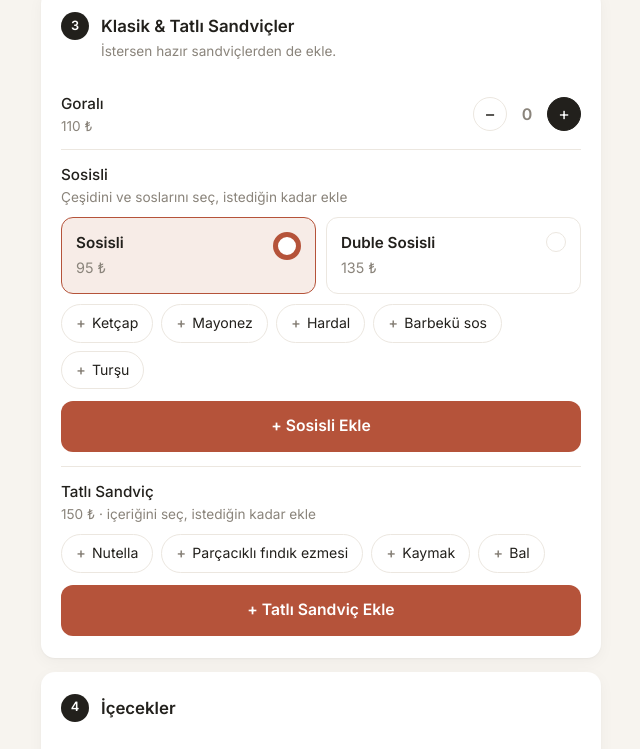
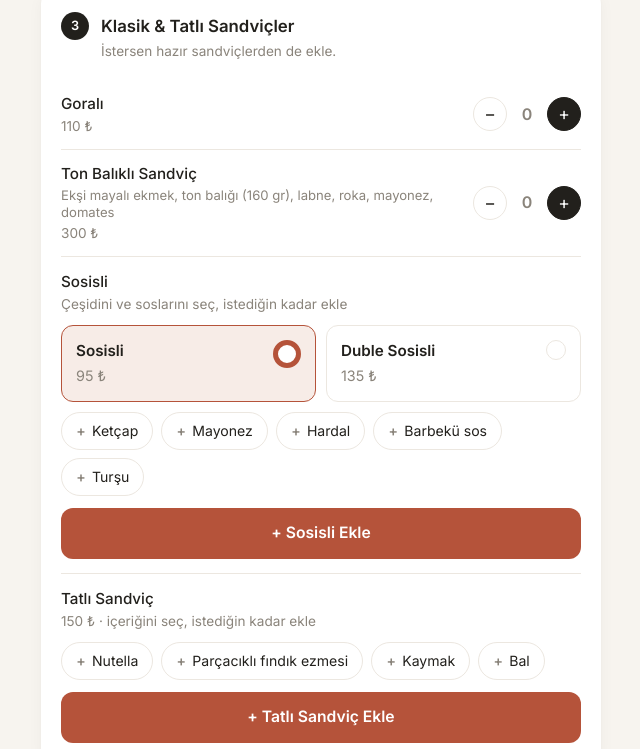
Before and after one commit to MustafaKorukmez/Tezgah-Sandwich, a plain HTML site: page index.html in a window 1280 px wide. Shown: the part 1503-2252 px from the top of the page, without its empty margins (319-959 px from the left). Drawn offline with Linux system fonts and the light colour scheme.

Commit message:
Ton balıklı sandviç ekle (300 TL)
Klasik sandviçlere içerik bilgisiyle birlikte eklendi.

Co-Authored-By: Claude Opus 5.5 <noreply@anthropic.com>

```diff
--- a/index.html
+++ b/index.html
@@ -222,6 +222,8 @@
         .item-row:last-child { border-bottom: none; padding-bottom: 0; }
         .item-row:first-child { padding-top: 0; }
         .item-name { font-size: 0.95rem; font-weight: 500; }
+        .item-desc { display: block; font-size: 0.82rem; color: var(--muted); margin-top: 2px; line-height: 1.35; }
+        .item-row .qty-controls { flex: none; margin-left: 12px; }
         .item-price { display: block; font-size: 0.85rem; color: var(--muted); margin-top: 2px; }
         .item-row.active .item-name { color: var(--accent); font-weight: 600; }
         .item-row:has(+ .item-options:not(.hidden)),
@@ -540,6 +542,18 @@
                 <button type="button" class="qty-btn" onclick="changeQty('gorali', -1)" aria-label="Azalt">−</button>
                 <input type="text" id="gorali" class="qty-input product-qty" value="0" data-name="Goralı" data-price="110" readonly>
                 <button type="button" class="qty-btn plus" onclick="changeQty('gorali', 1)" aria-label="Arttır">+</button>
+            </div>
+        </div>
+        <div class="item-row">
+            <div>
+                <span class="item-name">Ton Balıklı Sandviç</span>
+                <span class="item-desc">Ekşi mayalı ekmek, ton balığı (160 gr), labne, roka, mayonez, domates</span>
+                <span class="item-price">300 ₺</span>
+            </div>
+            <div class="qty-controls">
+                <button type="button" class="qty-btn" onclick="changeQty('ton_balikli', -1)" aria-label="Azalt">−</button>
+                <input type="text" id="ton_balikli" class="qty-input product-qty" value="0" data-name="Ton Balıklı Sandviç" data-price="300" readonly>
+                <button type="button" class="qty-btn plus" onclick="changeQty('ton_balikli', 1)" aria-label="Arttır">+</button>
             </div>
         </div>
         <div class="sweet sausage">
```
